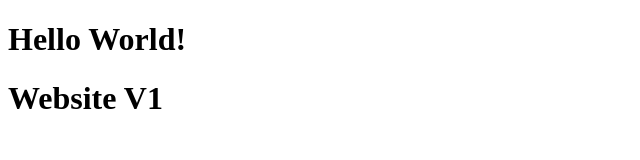
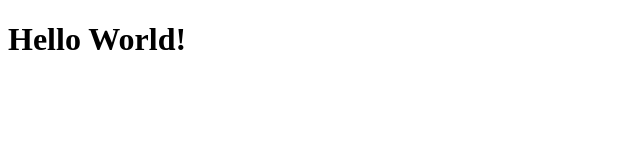
Before and after one commit to manish-io/terraform-AWS-code-pipeline, a plain HTML site: page index.html in a window 1280 px wide. Shown: the whole page, without its empty margins (0-640 px from the left). Drawn offline with Linux system fonts and the light colour scheme.

Commit message:
Update index.html

```diff
--- a/index.html
+++ b/index.html
@@ -7,7 +7,5 @@
 </head>
 <body>
     <h1>Hello World!</h1>
-    <h1>Website V1</h1>
-
 </body>
 </html>
```
